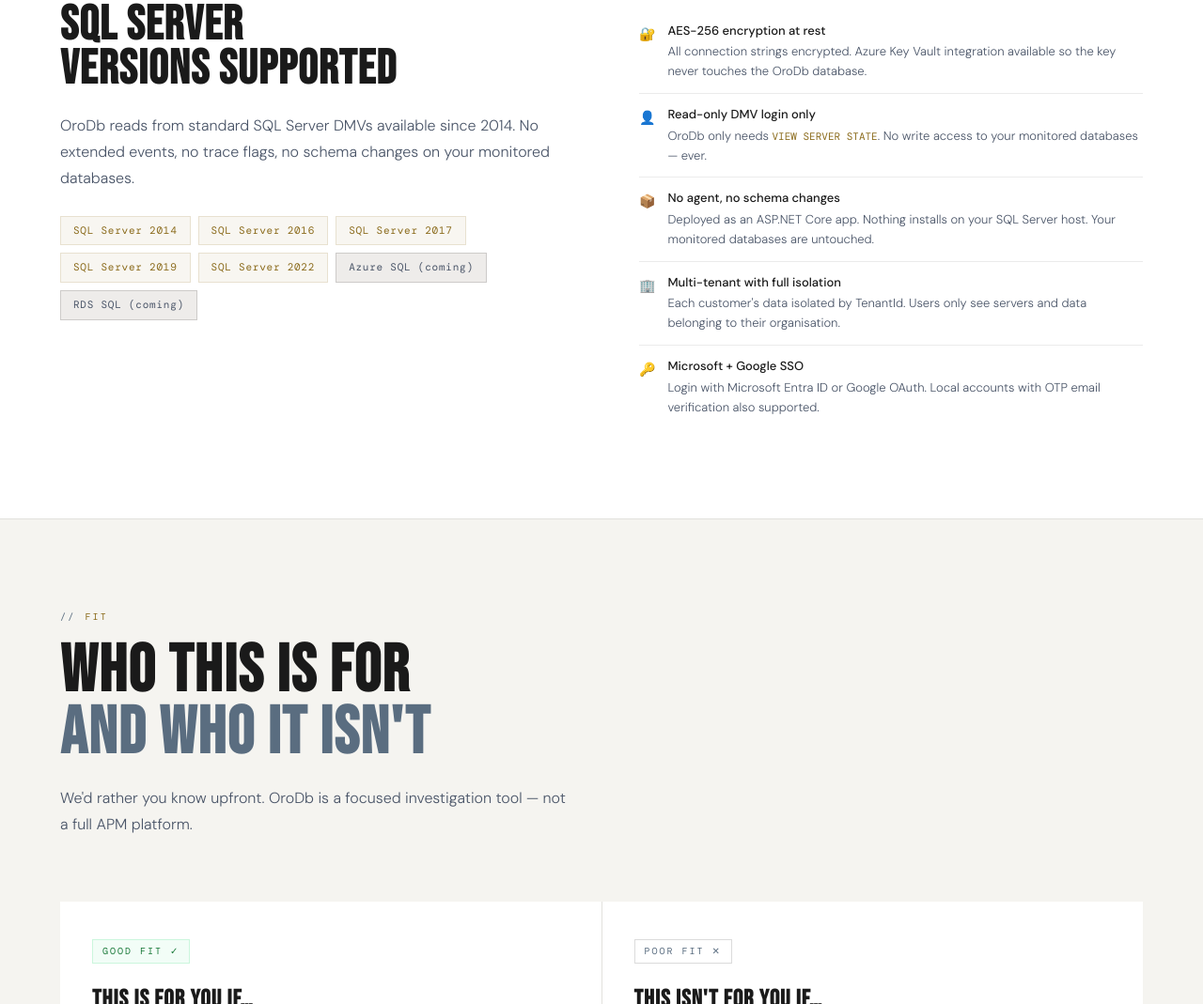
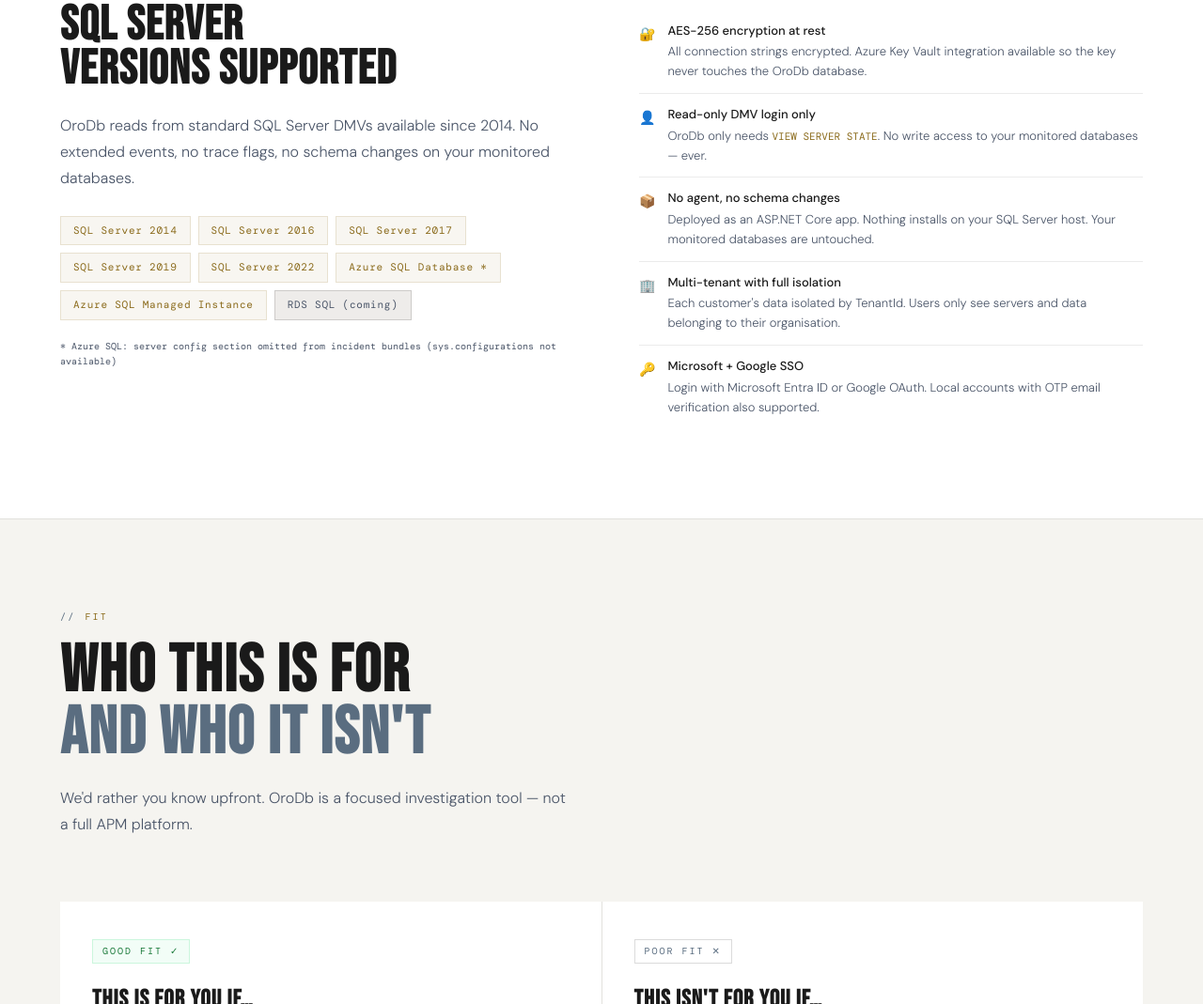
Before and after one commit to abhishekjain6187/orodb-website, a plain HTML site: page index.html in a window 1280 px wide. Shown: the part 3521-4590 px from the top of the page at 94% size. Drawn offline with nearby package versions, Linux system fonts and the light colour scheme; a web font is replaced by a local one.

Commit message:
Add files via upload

```diff
--- a/index.html
+++ b/index.html
@@ -710,7 +710,8 @@
           <span class="vpill sup">SQL Server 2014</span><span class="vpill sup">SQL Server 2016</span>
           <span class="vpill sup">SQL Server 2017</span><span class="vpill sup">SQL Server 2019</span>
           <span class="vpill sup">SQL Server 2022</span>
-          <span class="vpill">Azure SQL (coming)</span><span class="vpill">RDS SQL (coming)</span>
+          <span class="vpill sup">Azure SQL Database *</span><span class="vpill sup">Azure SQL Managed Instance</span><span class="vpill">RDS SQL (coming)</span>
+		  <p style="font-family:var(--mono);font-size:10px;color:var(--text2);margin-top:12px">* Azure SQL: server config section omitted from incident bundles (sys.configurations not available)</p>
         </div>
       </div>
       <div class="reveal d1">
```
